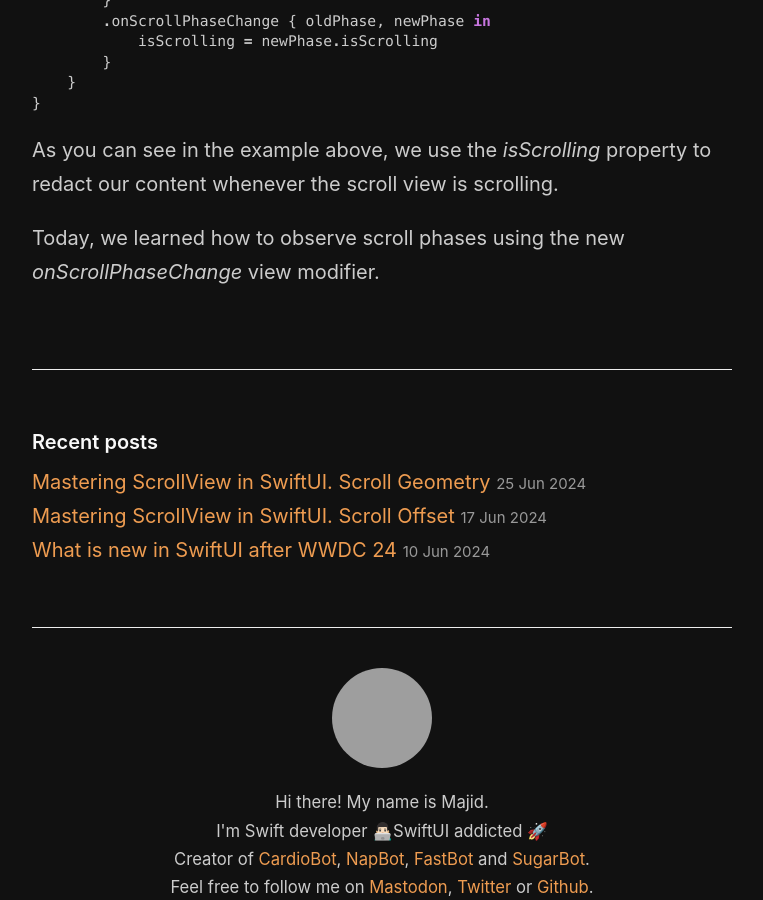
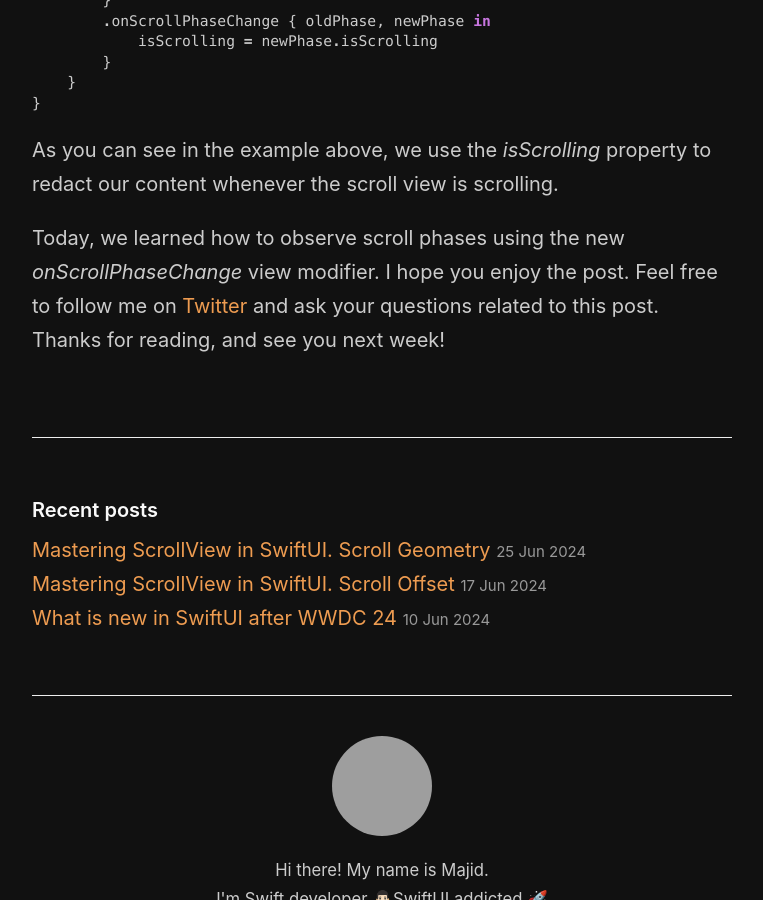
Before and after one commit to mecid/mecid.github.io, a Jekyll site: the page built from _posts/2024-07-02-mastering-scrollview-in-swiftui-scroll-phases.md, in a window 1280 px wide and 900 px high, scrolled down 3103 px, cut to the strip 0-900 px from the top of the window. Shown: the whole strip, without its empty margins (258-1021 px from the left). Built offline with Jekyll 4.4.1, drawn with Linux system fonts in a browser that asks for light colours; grey boxes are pictures that could not be loaded.

Commit message:
scroll phases conclusion tuned

```diff
--- a/_posts/2024-07-02-mastering-scrollview-in-swiftui-scroll-phases.md
+++ b/_posts/2024-07-02-mastering-scrollview-in-swiftui-scroll-phases.md
@@ -100,4 +100,4 @@
 
 As you can see in the example above, we use the *isScrolling* property to redact our content whenever the scroll view is scrolling.
 
-Today, we learned how to observe scroll phases using the new *onScrollPhaseChange* view modifier.
+Today, we learned how to observe scroll phases using the new *onScrollPhaseChange* view modifier. I hope you enjoy the post. Feel free to follow me on [Twitter](https://twitter.com/mecid) and ask your questions related to this post. Thanks for reading, and see you next week!
```
